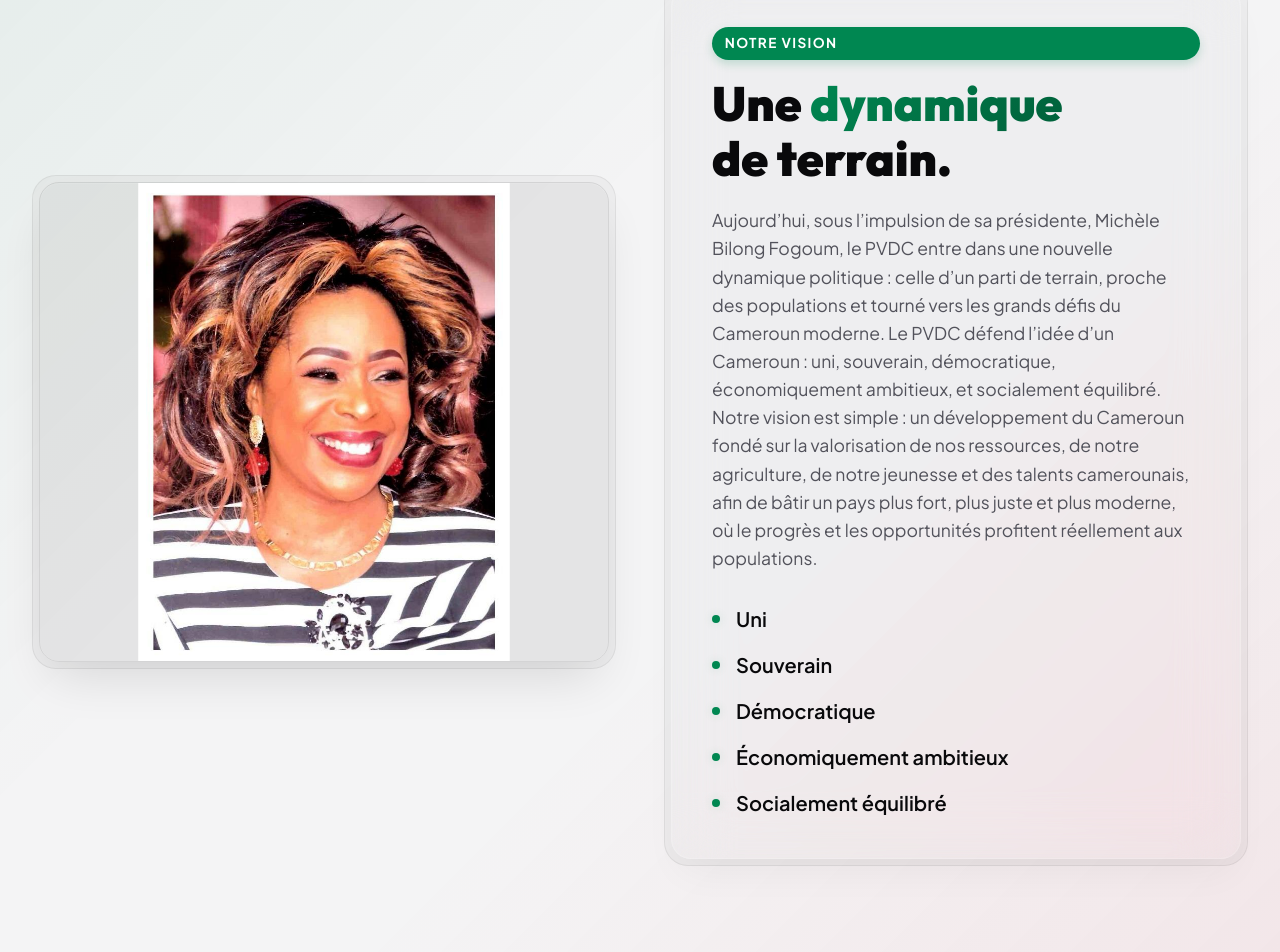
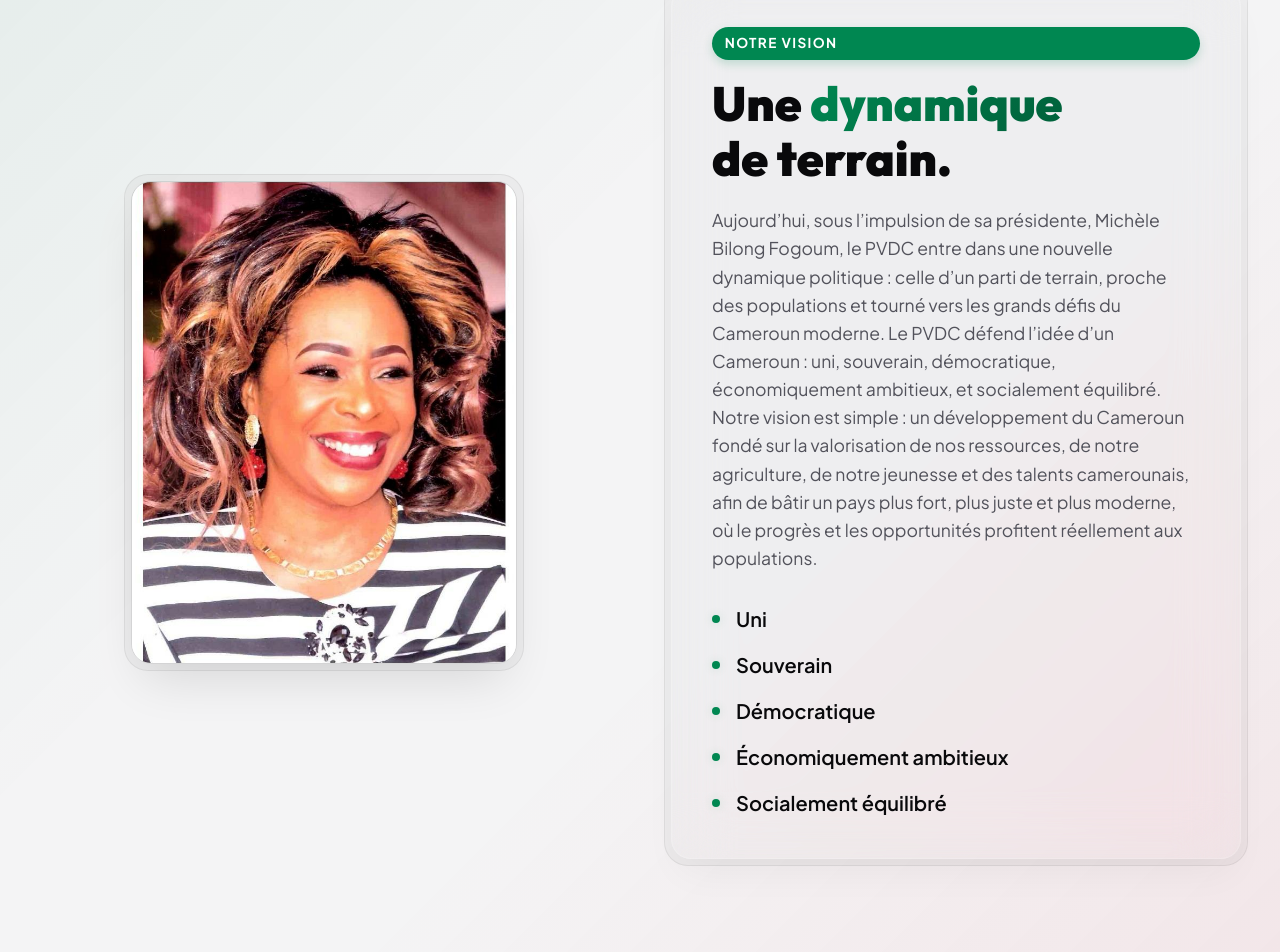
Before and after one commit to Vladi667/PVDC, a React (Vite) app: page / in a window 1280 px wide. Shown: the part 1153-2105 px from the top of the page. Built offline with nearby package versions, Linux system fonts and the light colour scheme.

Commit message:
Adjust Vision image box to fit portrait aspect ratio

```diff
--- a/src/components/Vision.tsx
+++ b/src/components/Vision.tsx
@@ -38,13 +38,13 @@ const Vision: React.FC = () => {
 
   return (
     <section className="split-section reverse cameroon-section-bg" ref={containerRef}>
-      <div className="split-image-shell">
-        <div className="split-image-container">
+      <div className="split-image-shell" style={{ alignSelf: 'center', margin: '0 auto', maxWidth: '400px' }}>
+        <div className="split-image-container" style={{ height: 'auto', aspectRatio: '4/5' }}>
           <motion.img
             src="/photo2.jpg"
             alt="Notre Vision"
             className="split-image"
-            style={{ scale, objectFit: 'contain', backgroundColor: 'rgba(0,0,0,0.03)' }}
+            style={{ scale, objectFit: 'cover', objectPosition: 'center' }}
           />
         </div>
       </div>
```
